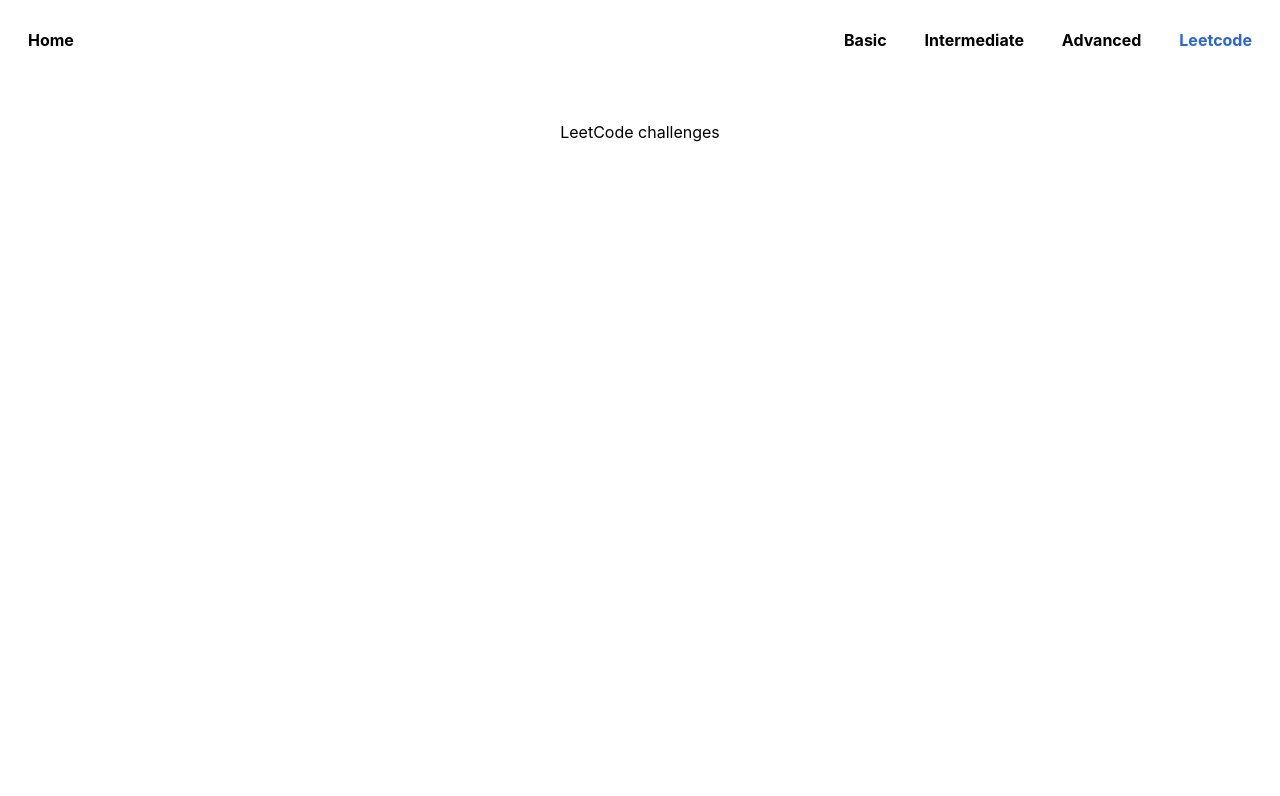
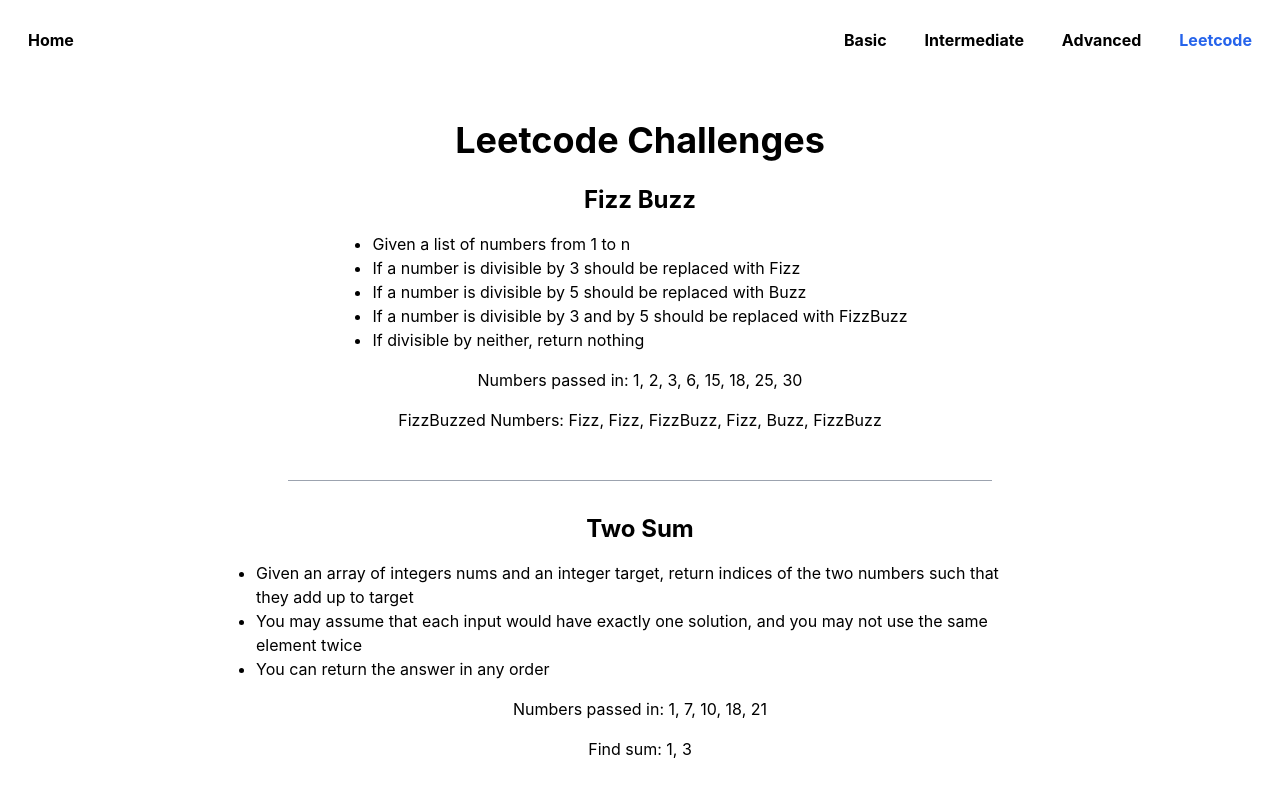
Before and after one commit to a-kennedy-develops/react-ts-challenges, a React (Vite) app: page /leetcode in a window 1280 px wide. Shown: the top 796 px of the page. Built offline with nearby package versions, Linux system fonts and the light colour scheme.

Commit message:
Add FizzBuzz and TwoSum leetcode challenges

```diff
--- a/src/components/Challenge.tsx
+++ b/src/components/Challenge.tsx
@@ -1,6 +1,6 @@
 type ChallengeProps = {
   title: string;
-  description: string;
+  description: string | string[];
   children: React.ReactNode;
 };
 
@@ -8,7 +8,15 @@ const Challenge = ({ title, description, children }: ChallengeProps) => {
   return (
     <div className="flex flex-col items-center">
       <h1 className="text-2xl font-bold mb-4">{title}</h1>
-      <p className="mb-4">{description}</p>
+      {Array.isArray(description) ? (
+        <ul className="mb-4 list-disc">
+          {description.map((item, index) => (
+            <li key={index}>{item}</li>
+          ))}
+        </ul>
+      ) : (
+        <p className="mb-4">{description}</p>
+      )}
       {children}
     </div>
   );
--- a/src/main.tsx
+++ b/src/main.tsx
@@ -6,6 +6,7 @@ import Home from "./routes/home/Home.tsx";
 import { Layout } from "./components/Layout.tsx";
 import { Basic } from "./routes/basic/Basic.tsx";
 import { Intermediate } from "./routes/intermediate/Intermediate.tsx";
+import { Leetcode } from "./routes/leetcode/Leetcode.tsx";
 
 const router = createBrowserRouter([
   {
@@ -29,7 +30,7 @@ const router = createBrowserRouter([
       },
       {
         path: "leetcode",
-        element: <div>LeetCode challenges</div>,
+        element: <Leetcode />,
       }
     ],
   },
--- /dev/null
+++ b/src/routes/leetcode/Leetcode.tsx
@@ -0,0 +1,35 @@
+import Challenge from "../../components/Challenge";
+import { Seperator } from "../../components/Seperator";
+import FizzBuzz from "./challenges/FizzBuzz";
+import TwoSum from "./challenges/TwoSum";
+
+export function Leetcode() {
+  return (
+    <>
+      <h1 className="text-4xl font-bold mb-6">Leetcode Challenges</h1>
+      <Challenge
+        title="Fizz Buzz"
+        description={[
+          "Given a list of numbers from 1 to n",
+          "If a number is divisible by 3 should be replaced with Fizz",
+          "If a number is divisible by 5 should be replaced with Buzz",
+          "If a number is divisible by 3 and by 5 should be replaced with FizzBuzz",
+          "If divisible by neither, return nothing",
+        ]}
+      >
+        <FizzBuzz numbers={[1, 2, 3, 6, 15, 18, 25, 30]} />
+      </Challenge>
+      <Seperator />
+      <Challenge
+        title="Two Sum"
+        description={[
+          "Given an array of integers nums and an integer target, return indices of the two numbers such that they add up to target",
+          "You may assume that each input would have exactly one solution, and you may not use the same element twice",
+          "You can return the answer in any order",
+        ]}
+      >
+        <TwoSum numbers={[1, 7, 10, 18, 21]} target={25} />
+      </Challenge>
+    </>
+  );
+}
--- /dev/null
+++ b/src/routes/leetcode/challenges/FizzBuzz.tsx
@@ -0,0 +1,27 @@
+type FizzBuzzProps = {
+  numbers: number[];
+};
+
+const FizzBuzz = ({ numbers }: FizzBuzzProps) => {
+  const fizzBuzzedNumbers = numbers
+    .filter((number) => number % 3 === 0 || number % 5 === 0)
+    .map((number) => {
+      if (number % 3 === 0 && number % 5 === 0) {
+        return "FizzBuzz";
+      } else if (number % 3 === 0) {
+        return "Fizz";
+      } else if (number % 5 === 0) {
+        return "Buzz";
+      }
+    });
+  return (
+    <div className="flex flex-col items-center">
+      <p className="mb-4">Numbers passed in: {numbers.join(", ")}</p>
+      <p className="mb-4">
+        FizzBuzzed Numbers: {fizzBuzzedNumbers.join(", ")}
+      </p>
+    </div>
+  );
+};
+
+export default FizzBuzz;
--- /dev/null
+++ b/src/routes/leetcode/challenges/TwoSum.tsx
@@ -0,0 +1,27 @@
+type TwoSumProps = {
+  numbers: number[];
+  target: number;
+};
+
+const TwoSum = ({ numbers, target }: TwoSumProps) => {
+  const findSum = (numbers: number[]) => {
+    for (let i = 0; i < numbers.length; i++) {
+      for (let j = i + 1; j < numbers.length; j++) {
+        if (numbers[i] + numbers[j] === target) {
+          return [i, j];
+        }
+      }
+    }
+
+    return ["N/A"];
+  };
+
+  return (
+    <div className="flex flex-col items-center">
+      <p className="mb-4">Numbers passed in: {numbers.join(", ")}</p>
+      <p className="mb-4">Find sum: {findSum(numbers).join(", ")}</p>
+    </div>
+  );
+};
+
+export default TwoSum;
```
